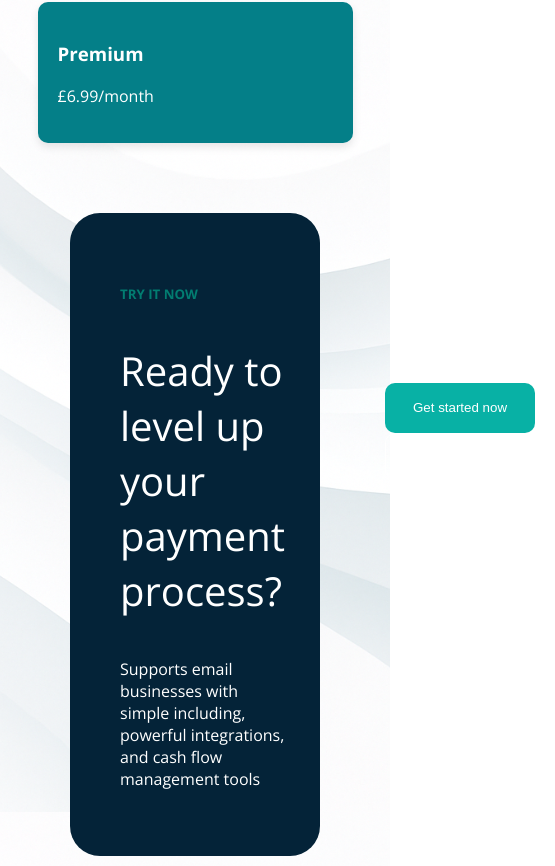
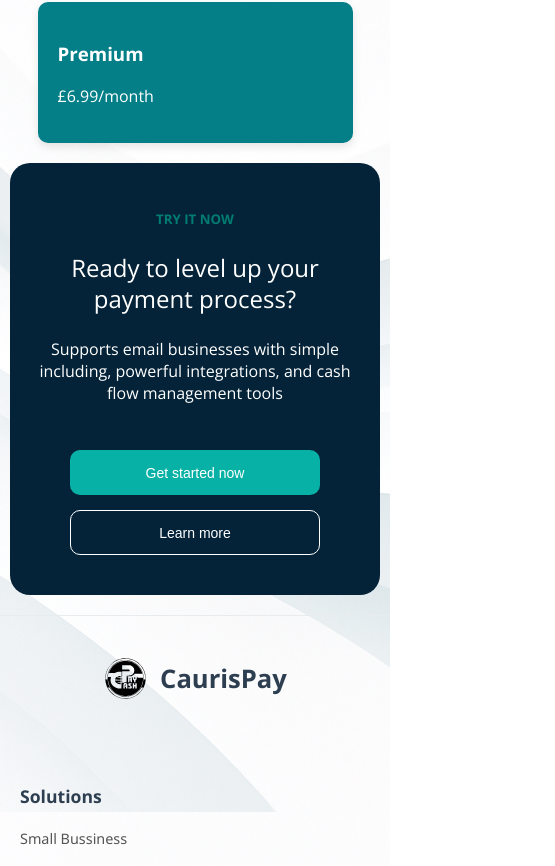
Before and after one commit to hippolite-oss/CaurisPayGray, a React (Vite) app: page / in a window 390 px wide. Shown: the part 5096-5962 px from the top of the page, 555 px wide, since content can reach past the window. Built offline with nearby package versions, Linux system fonts and the light colour scheme.

Commit message:
rendre le fichier Content7 responsive pour mobile

```diff
--- a/src/components/Content7/Content7.css
+++ b/src/components/Content7/Content7.css
@@ -12,7 +12,7 @@
 }
 
 .get button{
-    justify-content: center; /* centre horizontalement */
+    justify-content: center;
     gap: 10px;
     width: 150px;
     height: 50px;
@@ -41,3 +41,63 @@
 .read{
     font-size: 40px;
 }
+
+
+@media (max-width: 768px) {
+    .try {
+        flex-direction: column;
+        margin: 30px 15px;
+        padding: 30px 20px;
+        text-align: center;
+    }
+
+    .ready, .get {
+        width: 100%;
+        margin-left: 0;
+    }
+
+    .get {
+        padding-top: 40px;
+        display: flex;
+        flex-direction: column;
+        align-items: center;
+    }
+
+    .read {
+        font-size: 28px;
+        line-height: 1.3;
+    }
+
+    .get button {
+        width: 100%;
+        max-width: 250px;
+        margin-bottom: 15px;
+        margin-right: 0;
+    }
+
+    .started, .more {
+        margin-right: 0;
+    }
+}
+
+
+@media (max-width: 480px) {
+    .try {
+        margin: 20px 10px;
+        padding: 25px 15px;
+        border-radius: 20px;
+    }
+
+    .read {
+        font-size: 24px;
+    }
+
+    .get {
+        padding-top: 30px;
+    }
+
+    .get button {
+        height: 45px;
+        font-size: 14px;
+    }
+}
--- a/src/components/Content7/Content7.tsx
+++ b/src/components/Content7/Content7.tsx
@@ -1,4 +1,5 @@
 import "./Content7.css"
+
 function Content7(){
     return (
         <section className="try">
@@ -15,4 +16,5 @@ function Content7(){
         </section>
     )
 }
+
 export default Content7;
```
